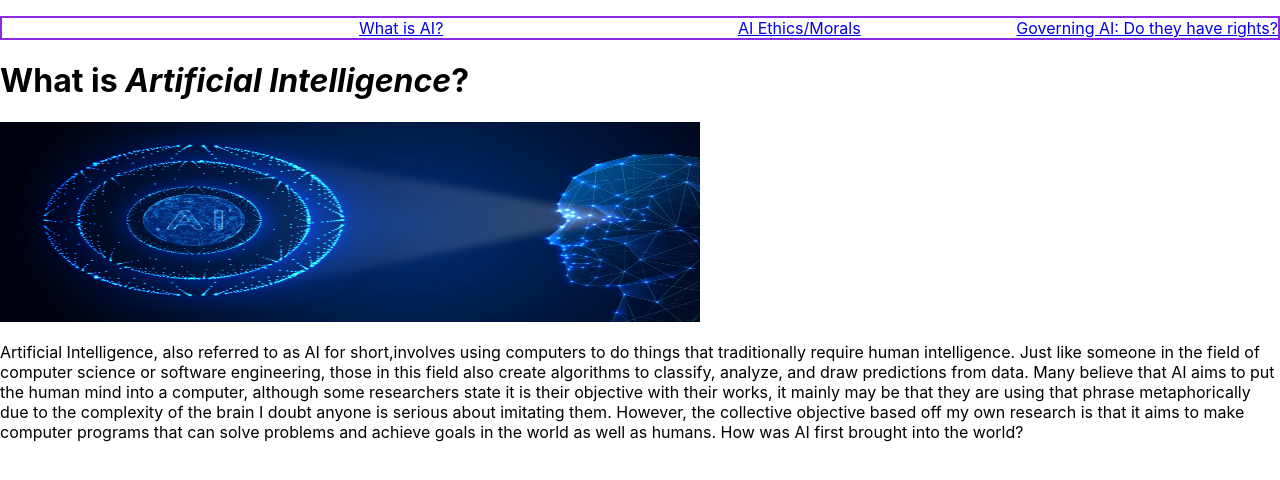
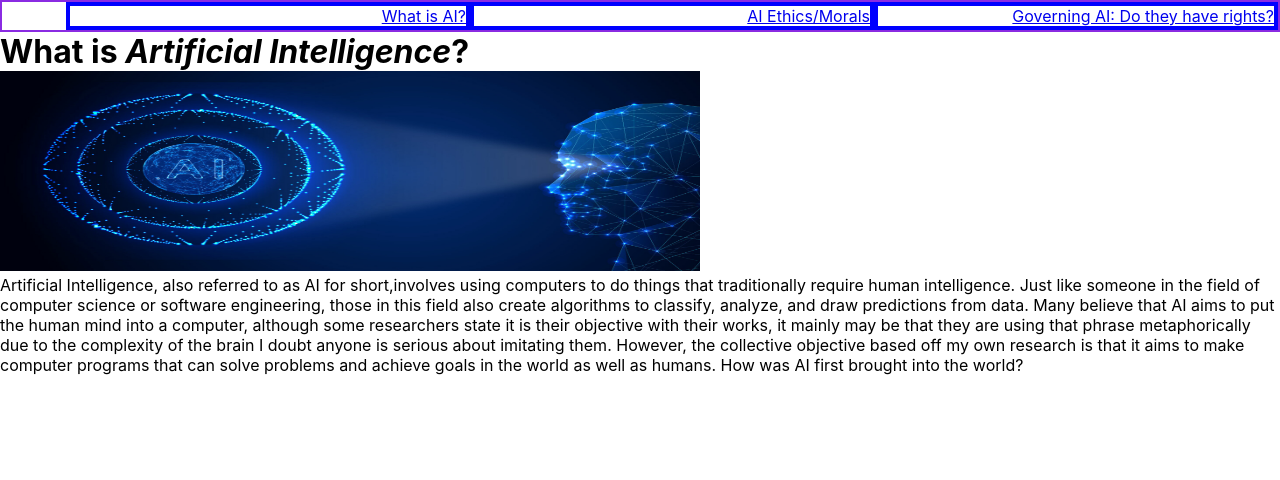
Before and after one commit to BladeKitana732/AI-Report, a React (Create React App) app in the folder ai-report/: page / in a window 1280 px wide. Shown: the top 480 px of the page. Built offline with nearby package versions, Linux system fonts and the light colour scheme.

Commit message:
reset css and got some progress

```diff
--- a/ai-report/src/App.css
+++ b/ai-report/src/App.css
@@ -1,11 +1,21 @@
+* {
+    margin: 0;
+    padding: 0;
+}
+
+
 li {
     list-style: none;
+    text-align: right;
+    border: solid 4px blue;
+    padding: 0;
+    margin: 0;
 }
 
 #navLinks {
     display: grid;
     border: solid 2px blueviolet;
     grid-template-columns: repeat(3, 1fr);
-    text-align: right;
-    gap: 1em;
+    padding-left: 4em;
+
 }
```
